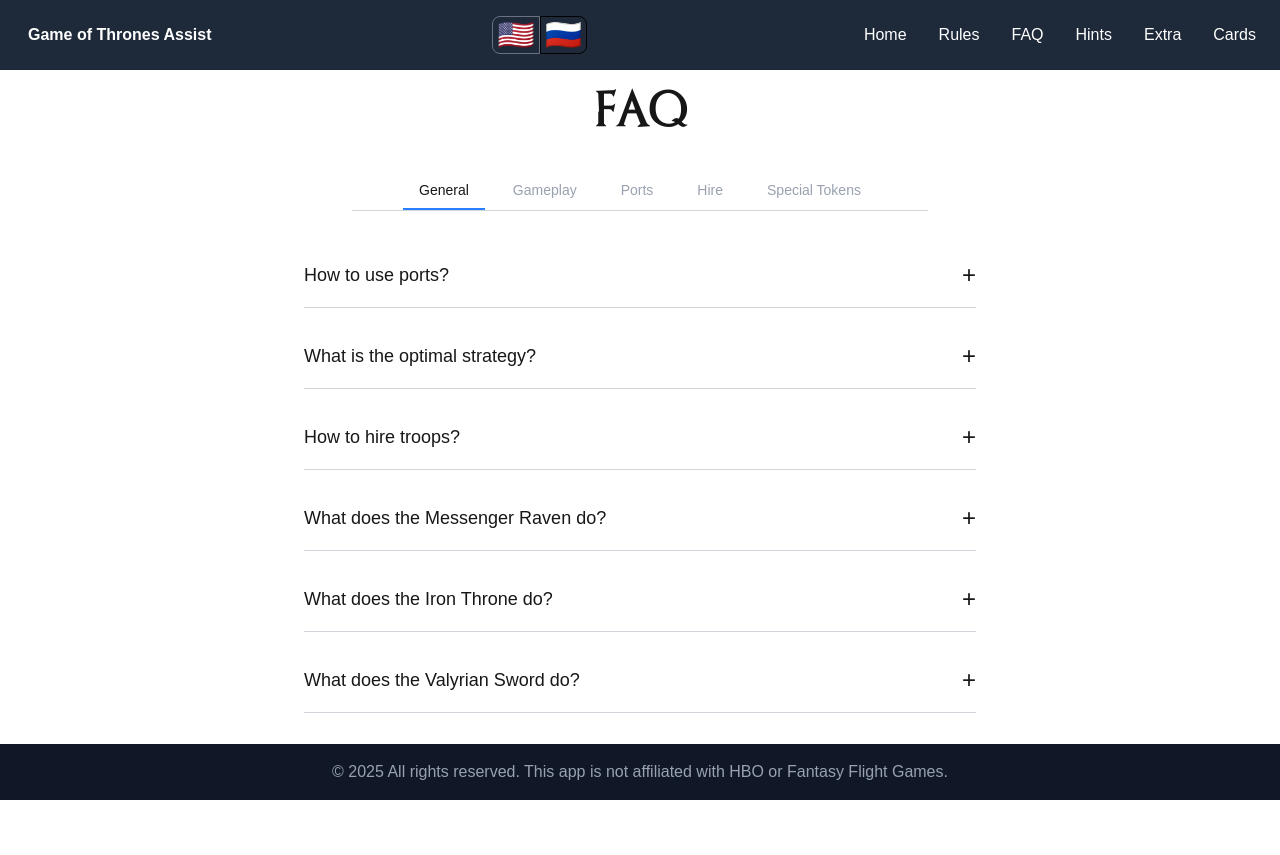
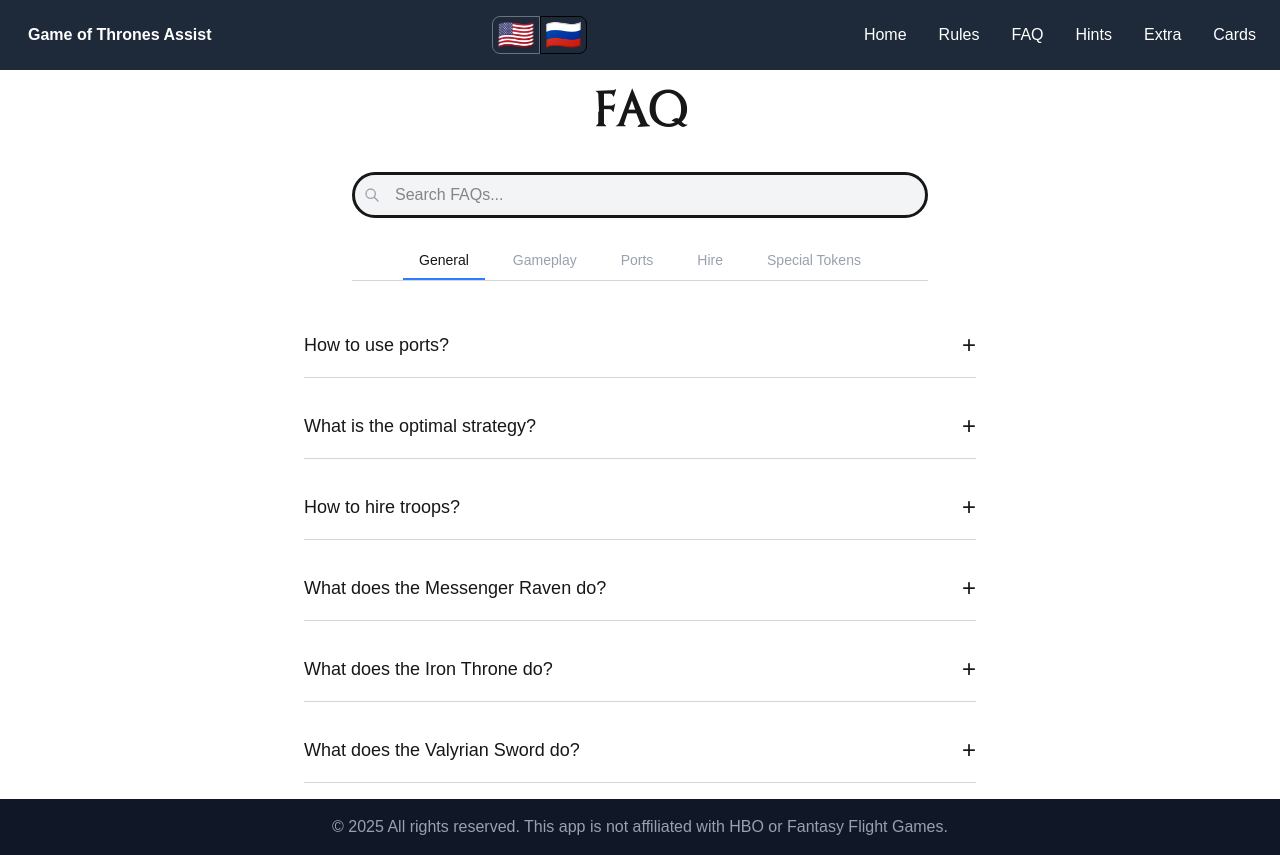
Before and after one commit to EdwardBro/winter-is-coming-assist-web, a Next.js app: page /faq in a window 1280 px wide. Before the commit the page ends 800 px from the top, so only its background shows below. Built offline with nearby package versions, Linux system fonts and the light colour scheme.

Commit message:
Search functionality for FAQ page fix

```diff
--- a/src/app/faq/page.tsx
+++ b/src/app/faq/page.tsx
@@ -83,13 +83,13 @@
         {t("faq.title", "FAQ")}
       </h1>
 
-{/*      <div className="max-w-xl mx-auto mb-6">
+      <div className="max-w-xl mx-auto mb-6">
         <SearchBar
           query={query}
           onChange={setQuery}
           placeholder={t("faq.search", "Search FAQs...")}
         />
-      </div>*/}
+      </div>
 
       <div className="max-w-xl mx-auto mb-6">
         <CategoryTabs
--- a/src/components/faq/SearchBar.tsx
+++ b/src/components/faq/SearchBar.tsx
@@ -14,13 +14,30 @@
   placeholder = "Search FAQ...",
 }) => {
   return (
+    <div className="relative">
       <input
         type="text"
         value={query}
         onChange={(e) => onChange(e.target.value)}
         placeholder={placeholder}
-      className="w-full px-4 py-2 border-3 rounded-full focus:outline-none focus:ring focus:border-blue-300"
+        className="w-full px-4 py-2 pl-10 border-3 rounded-full
+          focus:outline-none focus:ring-2 focus:ring-blue-400 focus:border-transparent
+          transition-all duration-300 bg-gray-800/5"
       />
+      <svg
+        className="absolute left-3 top-1/2 transform -translate-y-1/2 w-4 h-4 text-gray-400"
+        fill="none"
+        stroke="currentColor"
+        viewBox="0 0 24 24"
+      >
+        <path
+          strokeLinecap="round"
+          strokeLinejoin="round"
+          strokeWidth={2}
+          d="M21 21l-6-6m2-5a7 7 0 11-14 0 7 7 0 0114 0z"
+        />
+      </svg>
+    </div>
   );
 };
 
```
Lines whose indentation alone changed are shown as unchanged.
